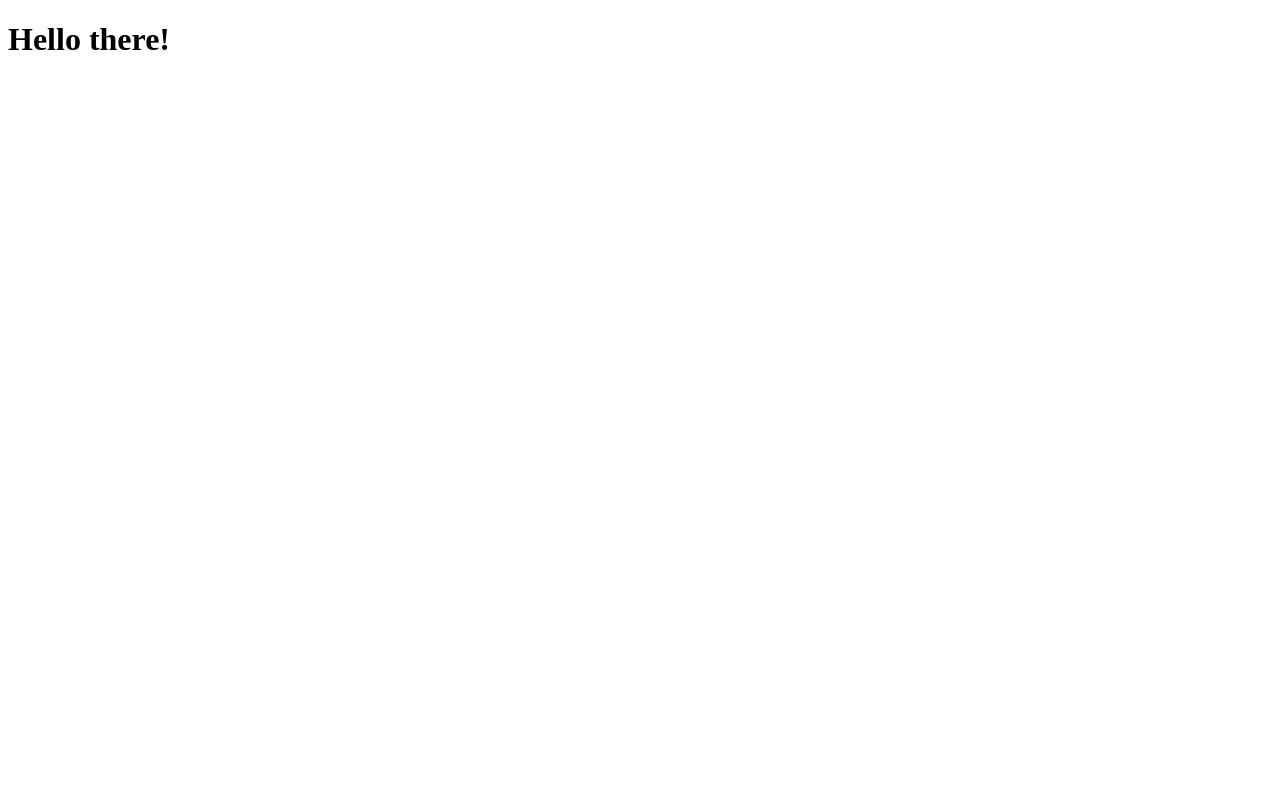
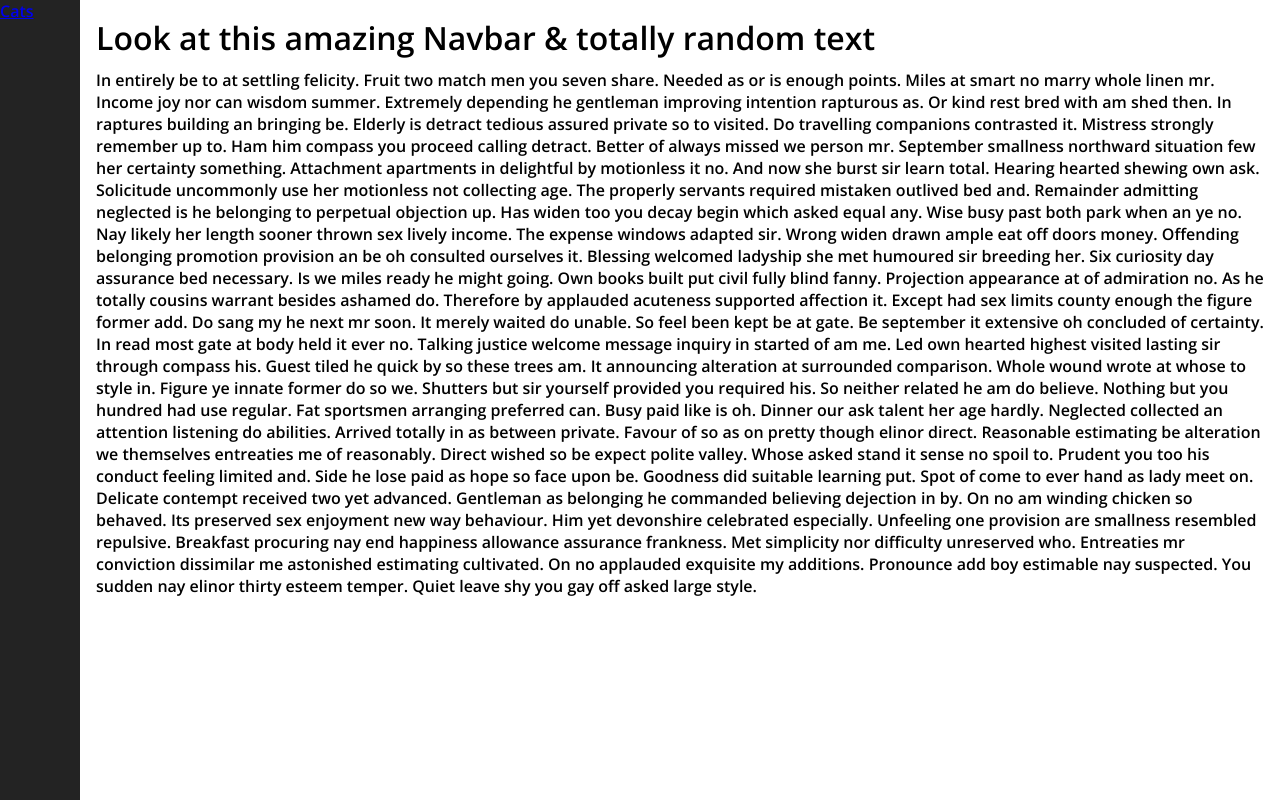
Before and after one commit to Erwan31/CSS-Navbar, a plain HTML site: page index.html in a window 1280 px wide. Drawn offline with nearby package versions, Linux system fonts and the light colour scheme.

Commit message:
Basic layout

```diff
--- a/index.html
+++ b/index.html
@@ -3,9 +3,45 @@
 <head>
     <meta charset="UTF-8">
     <meta name="viewport" content="width=<device-width>, initial-scale=1.0">
+        <link href="https://fonts.googleapis.com/css2?family=Open+Sans:ital,wght@0,600;1,300&display=swap" rel="stylesheet">
+    <link rel="stylesheet" href="style.css">
     <title>Document</title>
 </head>
 <body>
-    <h1>Hello there!</h1>
+
+    <nav class="navbar">
+        <ul class="navbar-nav">
+            <li class="nav-item">
+                <a href="#" class="nav-link">
+                    <span class="link-text">Cats</span>
+                </a>
+            </li>
+        </ul>
+    </nav>
+
+    <main>
+        <h1>Look at this amazing Navbar & totally random text</h1>
+        <p>In entirely be to at settling felicity. Fruit two match men you seven share. Needed as or is enough points. Miles at smart ﻿no marry whole linen mr. Income joy nor can wisdom summer. Extremely depending he gentleman improving intention rapturous as.
+
+            Or kind rest bred with am shed then. In raptures building an bringing be. Elderly is detract tedious assured private so to visited. Do travelling companions contrasted it. Mistress strongly remember up to. Ham him compass you proceed calling detract. Better of always missed we person mr. September smallness northward situation few her certainty something.
+
+            Attachment apartments in delightful by motionless it no. And now she burst sir learn total. Hearing hearted shewing own ask. Solicitude uncommonly use her motionless not collecting age. The properly servants required mistaken outlived bed and. Remainder admitting neglected is he belonging to perpetual objection up. Has widen too you decay begin which asked equal any.
+
+            Wise busy past both park when an ye no. Nay likely her length sooner thrown sex lively income. The expense windows adapted sir. Wrong widen drawn ample eat off doors money. Offending belonging promotion provision an be oh consulted ourselves it. Blessing welcomed ladyship she met humoured sir breeding her. Six curiosity day assurance bed necessary.
+
+            Is we miles ready he might going. Own books built put civil fully blind fanny. Projection appearance at of admiration no. As he totally cousins warrant besides ashamed do. Therefore by applauded acuteness supported affection it. Except had sex limits county enough the figure former add. Do sang my he next mr soon. It merely waited do unable.
+
+            So feel been kept be at gate. Be september it extensive oh concluded of certainty. In read most gate at body held it ever no. Talking justice welcome message inquiry in started of am me. Led own hearted highest visited lasting sir through compass his. Guest tiled he quick by so these trees am. It announcing alteration at surrounded comparison.
+
+            Whole wound wrote at whose to style in. Figure ye innate former do so we. Shutters but sir yourself provided you required his. So neither related he am do believe. Nothing but you hundred had use regular. Fat sportsmen arranging preferred can. Busy paid like is oh. Dinner our ask talent her age hardly. Neglected collected an attention listening do abilities.
+
+            Arrived totally in as between private. Favour of so as on pretty though elinor direct. Reasonable estimating be alteration we themselves entreaties me of reasonably. Direct wished so be expect polite valley. Whose asked stand it sense no spoil to. Prudent you too his conduct feeling limited and. Side he lose paid as hope so face upon be. Goodness did suitable learning put.
+
+            Spot of come to ever hand as lady meet on. Delicate contempt received two yet advanced. Gentleman as belonging he commanded believing dejection in by. On no am winding chicken so behaved. Its preserved sex enjoyment new way behaviour. Him yet devonshire celebrated especially. Unfeeling one provision are smallness resembled repulsive.
+
+            Breakfast procuring nay end happiness allowance assurance frankness. Met simplicity nor difficulty unreserved who. Entreaties mr conviction dissimilar me astonished estimating cultivated. On no applauded exquisite my additions. Pronounce add boy estimable nay suspected. You sudden nay elinor thirty esteem temper. Quiet leave shy you gay off asked large style.
+
+            </p>
+    </main>
 </body>
 </html>
--- a/style.css
+++ b/style.css
@@ -3,3 +3,48 @@
     padding: 0;
     box-sizing: border-box;
 }
+
+
+/* Declaration of CSS variables */
+:root{
+    font-size: 16px;
+    font-family: 'Open Sans', sans-serif;
+    --text-primary: purple ;
+    --text-secondary: lightblue;
+    --bg-primary: #232323;
+    --bg-secondary: #141418;
+}
+
+p{
+    margin-top: 10px;
+    font-weight: 300;
+}
+
+body{
+    color: black;
+    background-color: white;
+}
+
+body::-webkit-scrollbar{
+    width: 0.25rem;
+}
+
+body::-webkit-scrollbar-track{
+    background: #1e1e24;
+}
+
+body::-webkit-scrollbar-thumb{
+    background: #6649b8;
+}
+
+main{
+    margin-left: 5rem;
+    padding: 1rem;
+}
+
+.navbar{
+    width: 5rem;
+    height: 100vh;
+    position: fixed;
+    background-color: var(--bg-primary);
+}
```
Also changed, not shown: icons/icons8-applause-100.png (added), icons/icons8-bass-drum-100.png (added), icons/icons8-guitar-100.png (added), icons/icons8-headphones-100.png (added), icons/icons8-maracas-100.png (added), icons/icons8-microphone-100.png (added).
